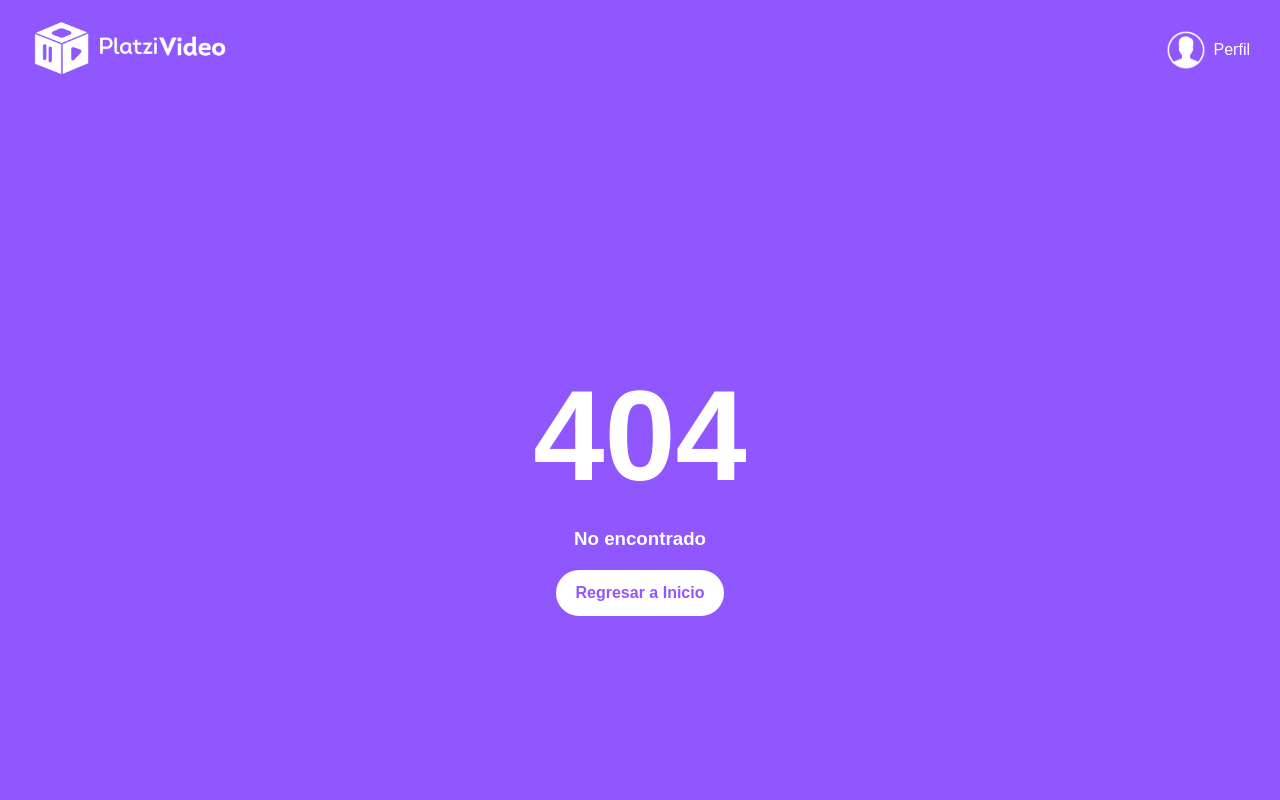
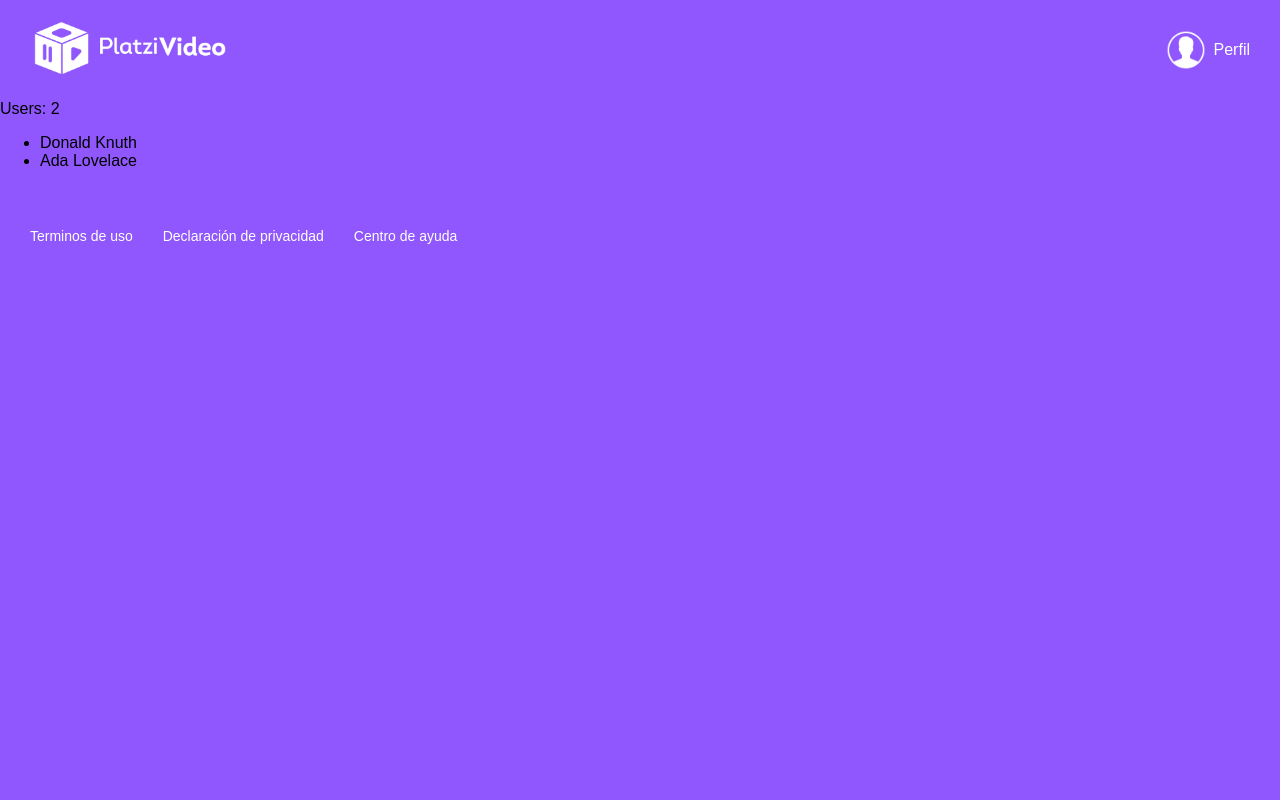
Before and after one commit to yeisondiseno/ReactPlatzi, a React (Create React App) app in the folder clase-react-platzi/: page /prueba in a window 1280 px wide. Before the commit this address had no page. Shown: the top 800 px of the page. Built offline with nearby package versions, Linux system fonts and the light colour scheme; a web font is replaced by a local one.

Commit message:
Y.Montoya: Camptura de datos para login
Signed-off-by: Yeison Montoya <yeisondiseno@gmail.com>

```diff
--- a/clase-react-platzi/src/Component/CarouselItem.jsx
+++ b/clase-react-platzi/src/Component/CarouselItem.jsx
@@ -10,7 +10,7 @@ import removeIcon from '../assets/img/remove-icon.png';
 
 const CarouselItem = ( props ) => {
 
-    const  { id, cover, title, year, contentRating, duration } = props;
+    const  { id, cover, title, year, contentRating, duration, isList } = props;
 
     const handleSetFavorite = () => {
         console.log('work');
@@ -32,16 +32,21 @@ const CarouselItem = ( props ) => {
                         src={playIcon}
                         alt="Play Icon"
                     />
-                    <img className="carousel-item__details--img"
-                        src={plusIcon}
-                        alt="Plus Icon"
-                        onClick={handleSetFavorite}
-                    />
-                    <img className="carousel-item__details--img"
-                        src={removeIcon}
-                        alt="Plus Icon"
-                        onClick={handleDeleteFavorite}
-                    />
+
+                    { isList ?
+                        <img className="carousel-item__details--img"
+                            src={removeIcon}
+                            alt="Plus Icon"
+                            onClick={handleDeleteFavorite}
+                        />
+                        :
+                        <img className="carousel-item__details--img"
+                            src={plusIcon}
+                            alt="Plus Icon"
+                            onClick={handleSetFavorite}
+                        />
+                    }
+
                 </div>
                 <p className="carousel-item__details--title">
                     {title}
--- /dev/null
+++ b/clase-react-platzi/src/Component/Prueba.jsx
@@ -0,0 +1,67 @@
+import React , { useState } from 'react';
+
+const Counter = ( {users} ) => {
+
+
+    // let [state, setState] = useState( 0 );
+
+    // return (
+    //     <div>
+    //         <p id="value">{state}</p>
+    //         <button id="increment" onClick={() => setState(state + 1)}>+</button>
+    //         <button id="decrement" onClick={() => setState(state - 1)}>-</button>
+    //     </div>
+    // );
+
+    // return (
+    //     <>
+    //         { primary === true ?
+    //             <h1>
+    //                 { user ? `Welcome ${ user }!` : `Welcome!` }
+    //             </h1>
+    //             :
+    //             <h2>
+    //                 { user ? `Welcome ${ user }!` : `Welcome!` }
+    //             </h2>
+    //         }
+    //     </>
+    // );
+    console.log( 'este es users', users )
+
+    const userOrdenated = users.sort( ( a,b ) => {
+        if ( a.firstName > b.firstName ) {
+            return -1;
+        }
+        if ( a.firstName < b.firstName )  {
+            return 1;
+        }
+        return 0;
+    });
+
+    const user = userOrdenated.map( (item, i) =>
+        <li key={i} >
+            { `${item.firstName}  ${item.lastName}`}
+        </li>
+    );
+
+    return (
+        <>
+        <div>
+            <div className='user-count'>
+                Users: {users.length}
+            </div>
+            { users.length === 0 ?
+                ''
+                :
+                <ul className='user-list'>
+                    { user }
+                </ul>
+            }
+        </div>
+        </>
+    )
+
+
+}
+
+export default Counter;
--- a/clase-react-platzi/src/routes/App.js
+++ b/clase-react-platzi/src/routes/App.js
@@ -7,6 +7,7 @@ import Login from '../template/Login';
 import Register from '../template/Register';
 import NotFound from '../template/NotFound.jsx';
 import Layout from '../Component/Layout';
+import Counter from '../Component/Prueba';
 
 const App = () => (
   // Leer la nueva documentación, es muy explícita
@@ -22,6 +23,9 @@ const App = () => (
         <Route exact path="/register">
           <Register />
         </Route>
+          <Route exact path="/prueba">
+          <Counter users={[{firstName: 'Donald', lastName: 'Knuth'}, {firstName: 'Ada', lastName: 'Lovelace'}]} />
+        </Route>
         <Route path="*">
           <NotFound />
         </Route>
--- a/clase-react-platzi/src/template/Home.js
+++ b/clase-react-platzi/src/template/Home.js
@@ -21,7 +21,11 @@ function Home( { mylist, trends, originals } ) {
         <Categories title="Mi lista">
           <Carousel>
             {mylist.map(item =>
-              <CarouselItem key={item.id} {...item} />
+              <CarouselItem
+                key={item.id}
+                {...item}
+                isList
+              />
             )}
           </Carousel>
         </Categories>
--- a/clase-react-platzi/src/template/Login.jsx
+++ b/clase-react-platzi/src/template/Login.jsx
@@ -1,18 +1,49 @@
-import React from 'react';
+import React, { useState } from 'react';
 import { Link } from "react-router-dom";
 import '../assets/styles/component/Login.scss';
 
 import googleIcon from '../assets/img/google-icon.png';
 import twitterIcon from '../assets/img/twitter-icon.png';
 
-const Login = () => (
+const Login = () => {
+
+  const [ form, setForm ] = useState({
+    email: '',
+    password: ''
+  });
+
+
+  const handleInput = e => {
+    setForm({
+      ...form,
+      [e.target.name]: e.target.value
+    })
+  }
+
+
+  const handleSubmit = e => {
+    e.preventDefault();
+    console.log(form)
+  }
+
+  return(
     <section className="login">
       <section className="login__container">
         <h2>Inicia sesión</h2>
-      <form className="login__container--form">
-        <input className="input" type="text" placeholder="Correo" />
-        <input className="input" type="password" placeholder="Contraseña" />
-        <button className="button">Iniciar sesión</button>
+        <form onSubmit={ handleSubmit } className="login__container--form">
+          <input  className="input"
+                  type="email"
+                  placeholder="Correo"
+                  name="email"
+                  onChange={handleInput}
+          />
+          <input  className="input"
+                  type="password"
+                  placeholder="Contraseña"
+                  name="password"
+                  onChange={handleInput}
+          />
+          <button type="submit" className="button">Iniciar sesión</button>
           <div className="login__container--remember-me">
             <label>
               <input type="checkbox" id="cbox1" value="first_checkbox" />
@@ -41,6 +72,8 @@ const Login = () => (
       </section>
     </section>
   );
+}
+
 
 
 export default Login;
```
Lines whose indentation alone changed are shown as unchanged.
